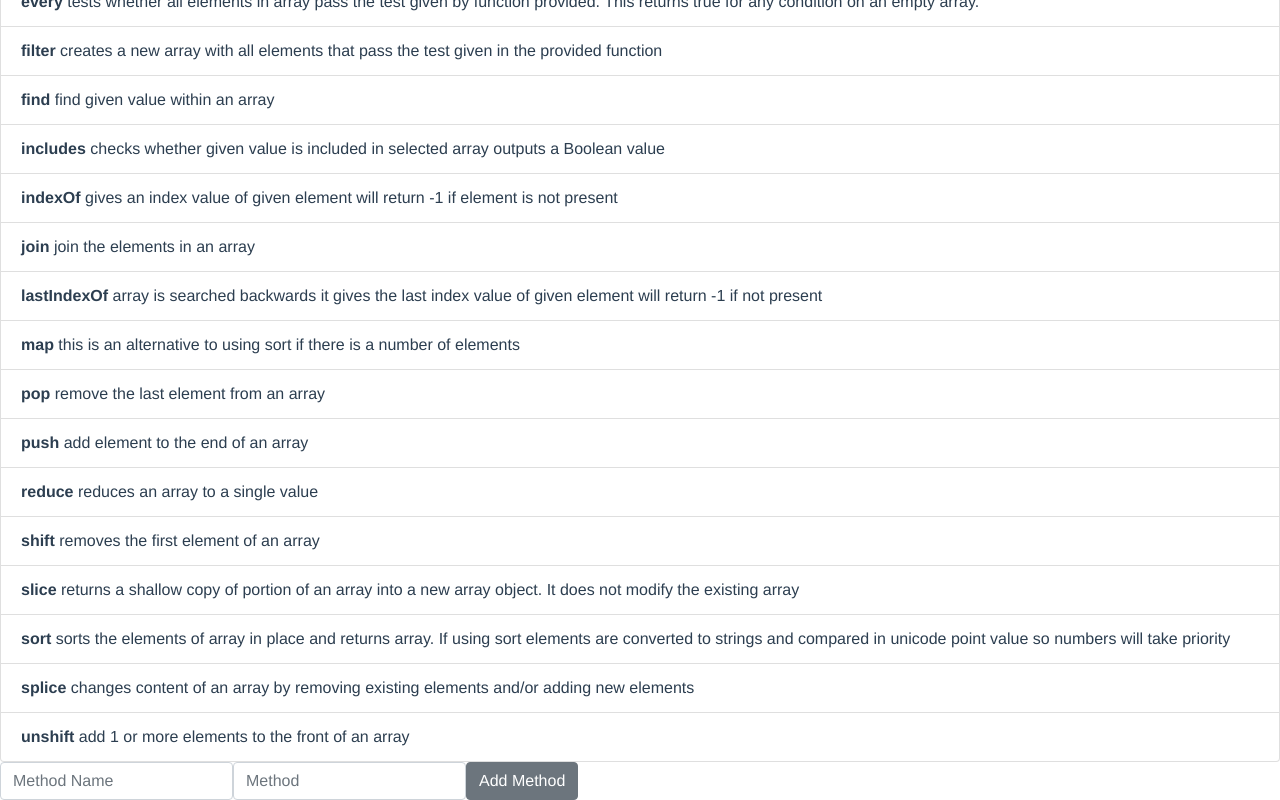
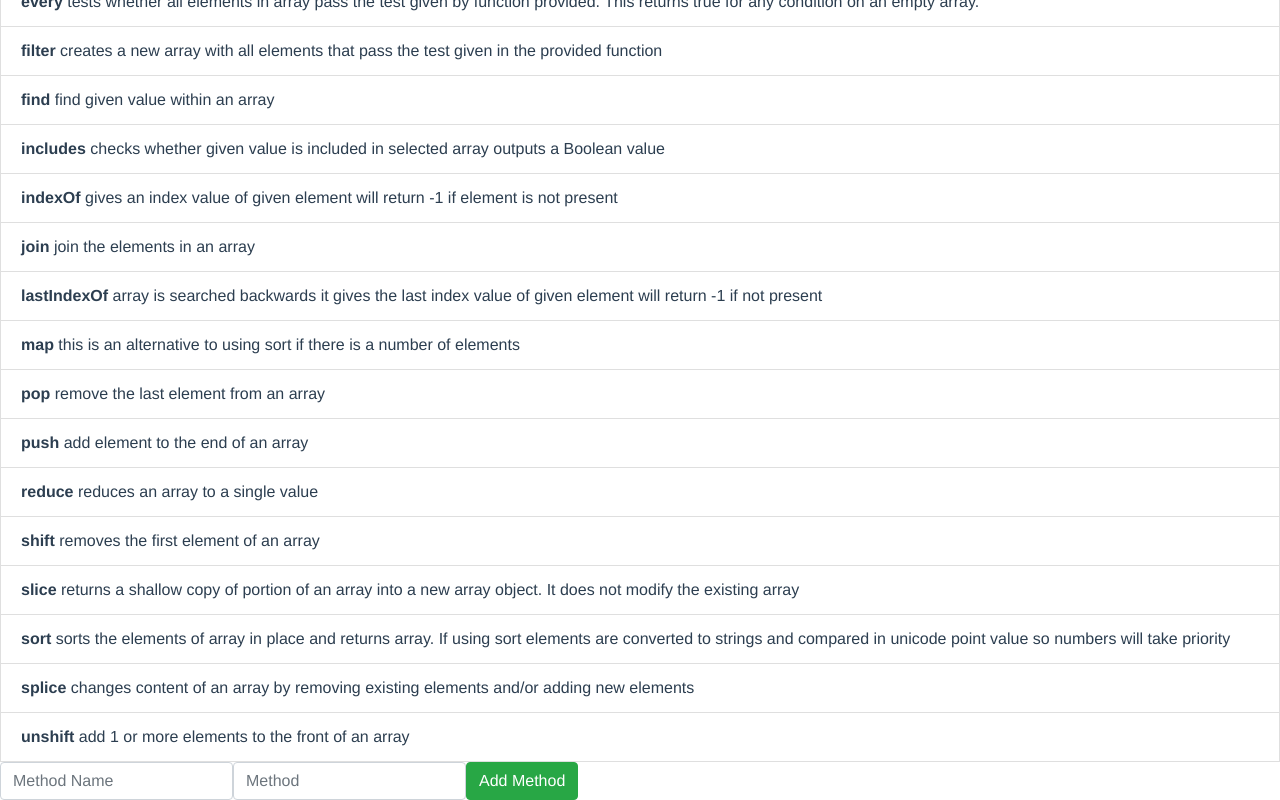
Before and after one commit to cguttweb/array-helper-v1, a Vue app: page / in a window 1280 px wide. Shown: the part 493-1293 px from the top of the page. Built offline with nearby package versions, Linux system fonts and the light colour scheme.

Commit message:
removed form component

```diff
--- a/package.json
+++ b/package.json
@@ -10,7 +10,7 @@
   "dependencies": {
     "@vue/cli": "^3.3.0",
     "bootstrap-vue": "^2.0.0-rc.11",
-    "npm": "^6.5.0",
+    "npm": "^6.7.0",
     "service": "^0.1.4",
     "vue": "^2.5.21"
   },
--- a/src/App.vue
+++ b/src/App.vue
@@ -2,19 +2,16 @@
   <div id="app">
     <img alt="Vue logo" src="./assets/logo.png">
     <methods></methods>
-    <Form></Form>
   </div>
 </template>
 
 <script>
 import methods from "./components/methods";
-import Form from './components/addform';
 // import "./components/copy.js";
 
 export default {
   components: {
-    methods,
-    Form
+    methods
   }
 };
 
--- a/src/components/addform.vue
+++ /dev/null
@@ -1,29 +0,0 @@
-<template>
-    <div>
-        <b-form inline>
-            <b-form-input placeholder="Method Name" type="text"></b-form-input>
-            <b-form-input placeholder="Method" type="text"></b-form-input>
-            <b-button class="primary" type="submit" @click="addMethod">Add Method</b-button>
-        </b-form>
-    </div>
-</template>
-
-<script>
-export default {
-    methods: {
-    addMethod(){
-        this.arrayMethods.push({
-            name: this.newMethod
-        });
-        this.newMethod = '';
-    },
-}
-
-}
-</script>
-
-<style lang="scss" scoped>
-.inline {
-    float: right;
-}
-</style>
--- a/src/components/methods.vue
+++ b/src/components/methods.vue
@@ -13,13 +13,18 @@
     <!-- <p class="explain">{{ selected }}</p> -->
     <b-form-input class="mb-2" v-model="searchValue" type="text" placeholder="Search for a method"></b-form-input>
     <!-- <b-button class="outline-success" @click="showForm()">Show add form</b-button> -->
-    <b-list-group>
+    <!-- <b-list-group> -->
       <b-list-group-item
         class="text-left"
         v-for="(method, index) in filteredArray"
         v-bind:key="index"
       ><strong>{{ method.name }}</strong> {{ method.method }}</b-list-group-item>
-    </b-list-group>
+    <!-- </b-list-group> -->
+    <b-form inline>
+      <b-form-input placeholder="Method Name" type="text" v-model="newMethod"></b-form-input>
+      <b-form-input placeholder="Method" type="text" v-model="newMethod"></b-form-input>
+      <button class="btn btn-success" type="submit" @click="addMethod">Add Method</button>
+    </b-form>
   </div>
 </template>
 
@@ -30,7 +35,8 @@ export default {
     return {
       header: "Array Helper",
       info: "Use the search below to learn about array methods",
-      searchValue: "",
+      searchValue: '',
+      newMethod: '',
       arrayMethods: [
         {
           name: "concat",
@@ -112,6 +118,14 @@ export default {
       ],
     }
   },
+    methods: {
+      addMethod(){
+      this.arrayMethods.push({
+          method: this.newMethod
+      });
+      this.newMethod = '';
+      },
+    },
       computed: {
         filteredArray(){
           let searchTerm = this.searchValue.toLowerCase();
```
Also changed, not shown: 1 other file (tests, documents, lock files or other folders).
